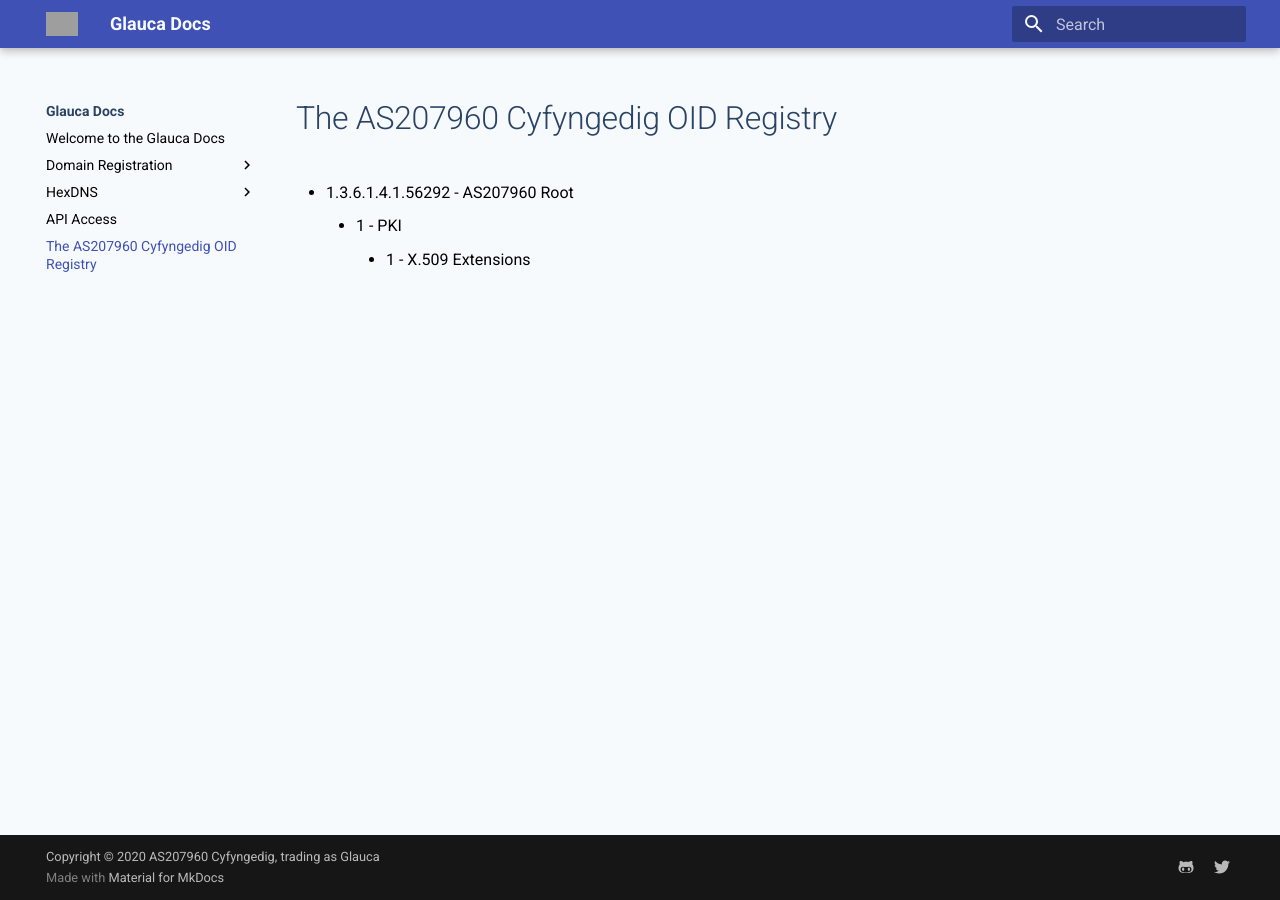
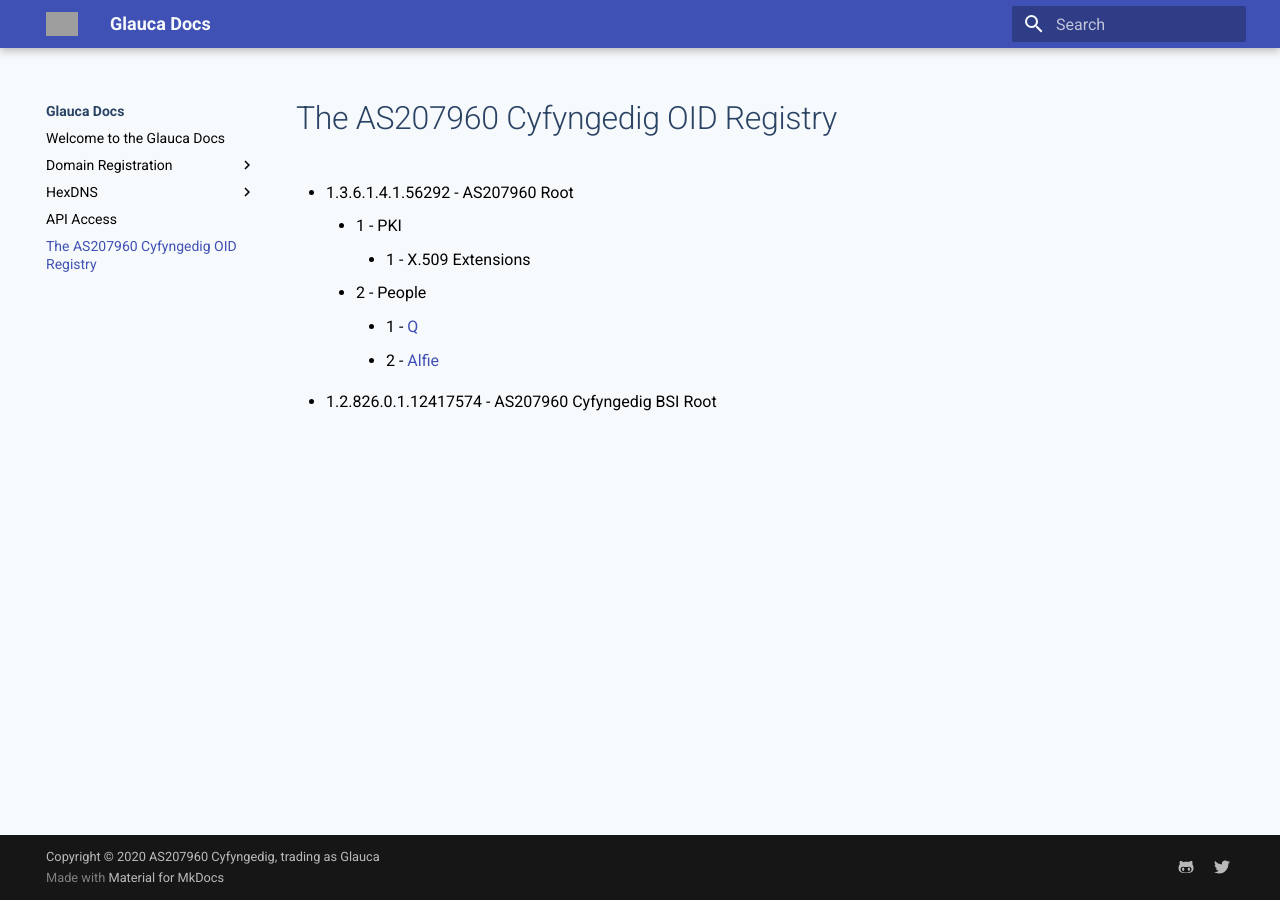
Before and after one commit to AS207960/docs, an MkDocs documentation site: the page built from docs/oid.md, in a window 1280 px wide. Built offline with MkDocs 1.6.1 and Material for MkDocs 9.7.7, drawn with Linux system fonts in a browser that asks for light colours; grey boxes are pictures that could not be loaded.

Commit message:
add bsi root

```diff
--- a/docs/oid.md
+++ b/docs/oid.md
@@ -3,3 +3,7 @@
 * 1.3.6.1.4.1.56292 - AS207960 Root
     * 1 - PKI
         * 1 - X.509 Extensions
+    * 2 - People
+        * 1 - [Q](https://magicalcodewit.ch)
+        * 2 - [Alfie](https://lordbonzi.pro)
+* 1.2.826.0.1.12417574 - AS207960 Cyfyngedig BSI Root
```
